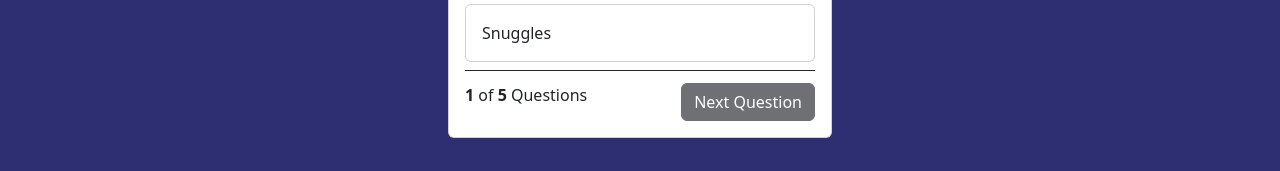
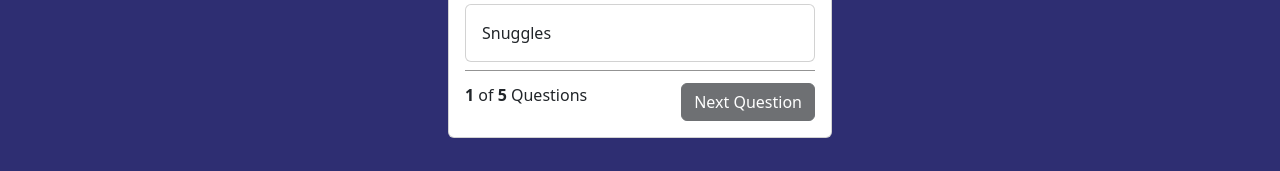
Before and after one commit to AnneManthey/QuizApp, a website: page index.html in a window 1280 px wide. Shown: the part 622-793 px from the top of the page. Drawn offline with nearby package versions, Linux system fonts and the light colour scheme.

Commit message:
minor fixes css

```diff
--- a/style.css
+++ b/style.css
@@ -15,7 +15,7 @@ body{
 }
 
 .question-footer{
-    border-top: 1px solid rgb(41, 40, 40);
+    border-top: 1px solid rgb(41, 40, 40, 0.5);
     padding-top: 12px;
     display: flex;
     justify-content: space-between;
```
Also changed, not shown: index.html (+0 -3 lines), assets/img/thrill.png (added).
